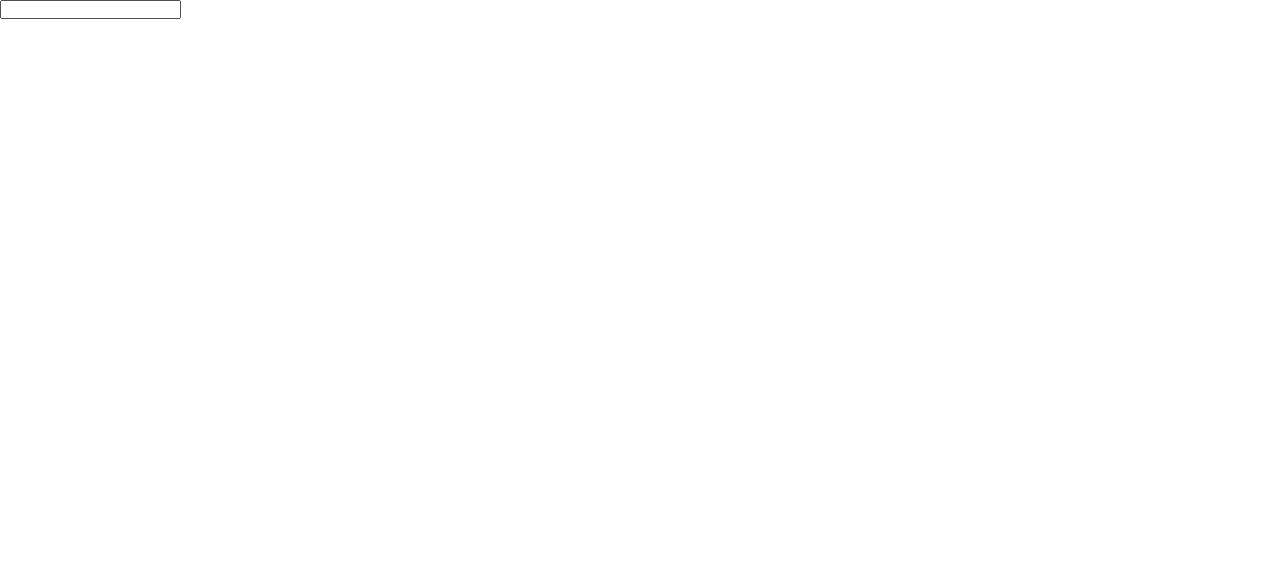
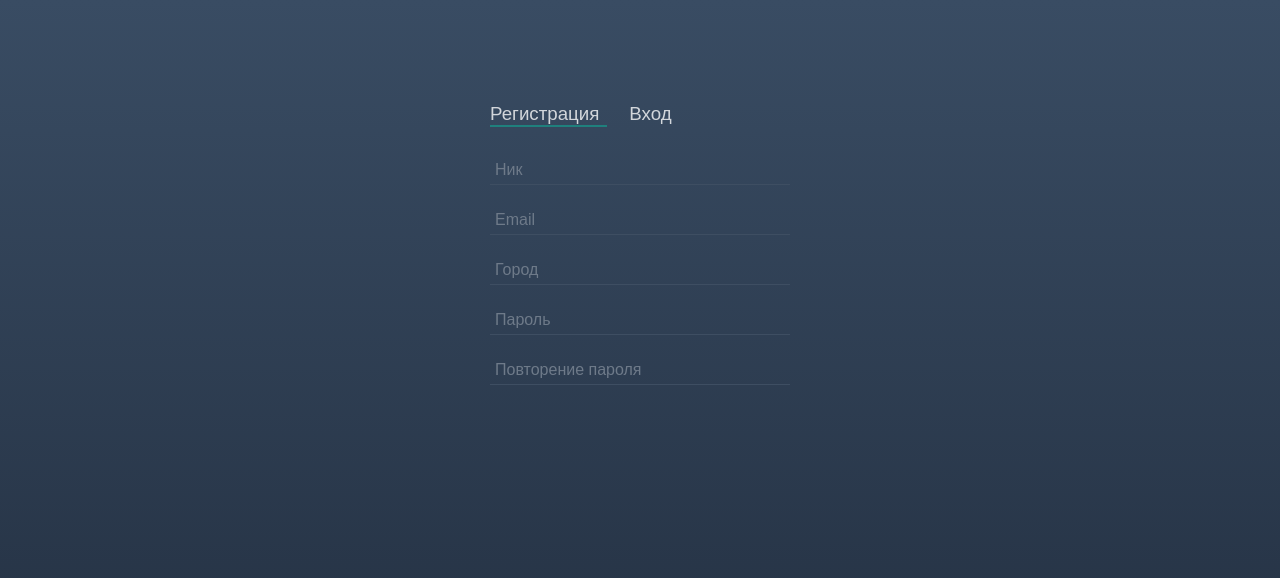
Before and after one commit to MicrofoxTeam/webgym-frontend, a Vue app: page /#/Register in a window 1280 px wide. Shown: the top 578 px of the page. Built offline with nearby package versions, Linux system fonts and the light colour scheme.

Commit message:
Регистрация с началом анимации

```diff
--- a/index.html
+++ b/index.html
@@ -3,7 +3,8 @@
   <head>
     <meta charset="utf-8">
     <meta name="viewport" content="width=device-width,initial-scale=1.0">
-    <title>calling-electron-bootstrap</title>
+    <title>Web Gym</title>
+    <link href="https://fonts.googleapis.com/css?family=Open+Sans" rel="stylesheet">
   </head>
   <body>
     <div id="app"></div>
--- a/src/App.vue
+++ b/src/App.vue
@@ -12,15 +12,17 @@ export default {
 
 <style>
 #app {
-  font-family: 'Avenir', Helvetica, Arial, sans-serif;
+  font-family: 'Open Sans', sans-serif;
   -webkit-font-smoothing: antialiased;
   -moz-osx-font-smoothing: grayscale;
   width: 100vw;
   height: 100vh;
+  background: linear-gradient(#394C63,#212D3E);
 }
 
 * {
   margin: 0;
   padding: 0;
+  box-sizing: border-box;
 }
 </style>
--- a/src/components/Main.vue
+++ b/src/components/Main.vue
@@ -1,11 +1,6 @@
 <template>
   <div class="Main">
-    <div class="sidebar">
-      <user-slider></user-slider>
-      <tags-area></tags-area>
-      <status></status>
-    </div>
-    <sale-script></sale-script>
+
   </div>
 </template>
 
@@ -25,13 +20,5 @@ export default {
   .Main {
     width: 100%;
     height: 100%;
-    background: linear-gradient(135deg,#ea5c54,#bb6dec);
-  }
-
-  .sidebar {
-    width: 33vw;
-    height: 100%;
-    background-color: rgba(0, 0, 0, 0.5);
-    float: left;
   }
 </style>
--- a/src/components/Register.vue
+++ b/src/components/Register.vue
@@ -1,6 +1,18 @@
 <template>
     <div class="Register">
-      <input/>
+        <div class="register_wrapper">
+            <div class="menu_wrapper">
+                <h3 class="active-tab">Регистрация</h3>
+                <h3>Вход</h3>
+            </div>
+            <div class="input_wrapper">
+                <input type="text" name="name" placeholder="Ник">
+                <input type="email" name="name" placeholder="Email">
+                <input type="text" name="name" placeholder="Город">
+                <input type="password" name="name" placeholder="Пароль">
+                <input type="password" name="name" placeholder="Повторение пароля">
+            </div>
+        </div>
     </div>
 </template>
 
@@ -11,5 +23,66 @@ export default {
 </script>
 
 <style lang="scss" scoped>
+.register_wrapper {
+    width: 300px;
+    margin: 0 auto;
+    padding-top: 100px;
+    color: #D2D6DB;
 
+    .menu_wrapper {
+        display: flex;
+        flex-direction: row;
+        margin-bottom: 30px;
+
+        h3 {
+            margin-right: 30px;
+            position: relative;
+            font-weight: 100;
+        }
+
+        .active-tab::after {
+            content: '';
+            width: 117px;
+            height: 2px;
+            background-color: #1f807d;
+            position: absolute;
+            bottom: -2px;
+            left: 0;
+        }
+    }
+    .input_wrapper {
+        $transition: .2s;
+
+        @for $i from 1 through 5 {
+            :nth-child(#{$i}) {
+                transition: all .2s cubic-bezier(.4,0,1,1);
+                $transitionDelay: $transition * $i;
+                transition-delay: $transitionDelay;
+                opacity: 1;
+            }
+        }
+
+        input {
+            transition: all .2s cubic-bezier(.4,0,1,1);
+            opacity: 0;
+            margin-bottom: 20px;
+            height: 30px;
+            width: 100%;
+            background-color: transparent;
+            border: 0;
+            border-bottom: 1px solid #3E4E62;
+            outline: none;
+            font-size: 16px;
+            padding-left: 5px;
+            color: #D2D6DB;
+            &::-webkit-input-placeholder{
+                color: #6e7a89;;
+            }
+
+            &:focus {
+                border-bottom: 1px solid #1f807d;
+            }
+        }
+    }
+}
 </style>
```
